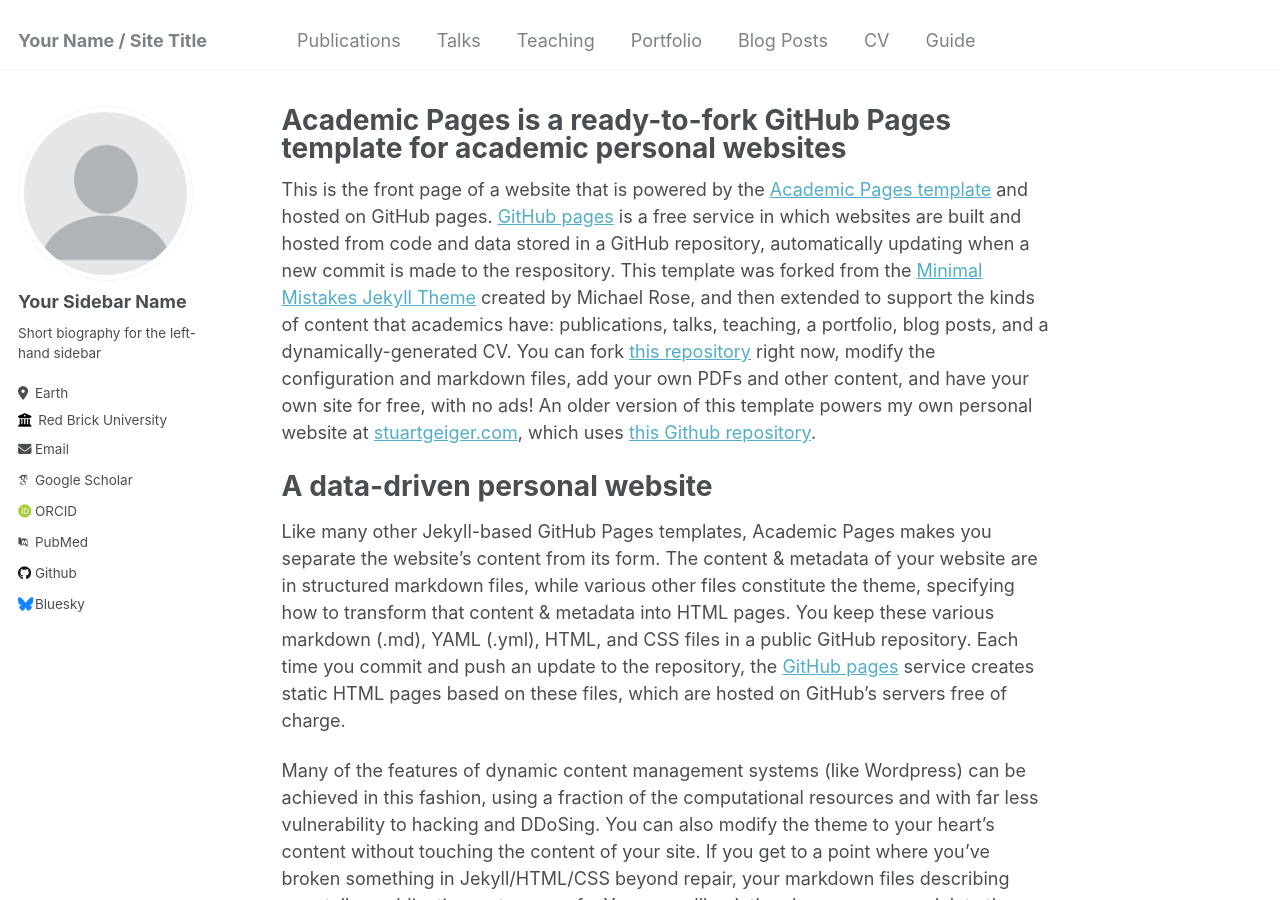
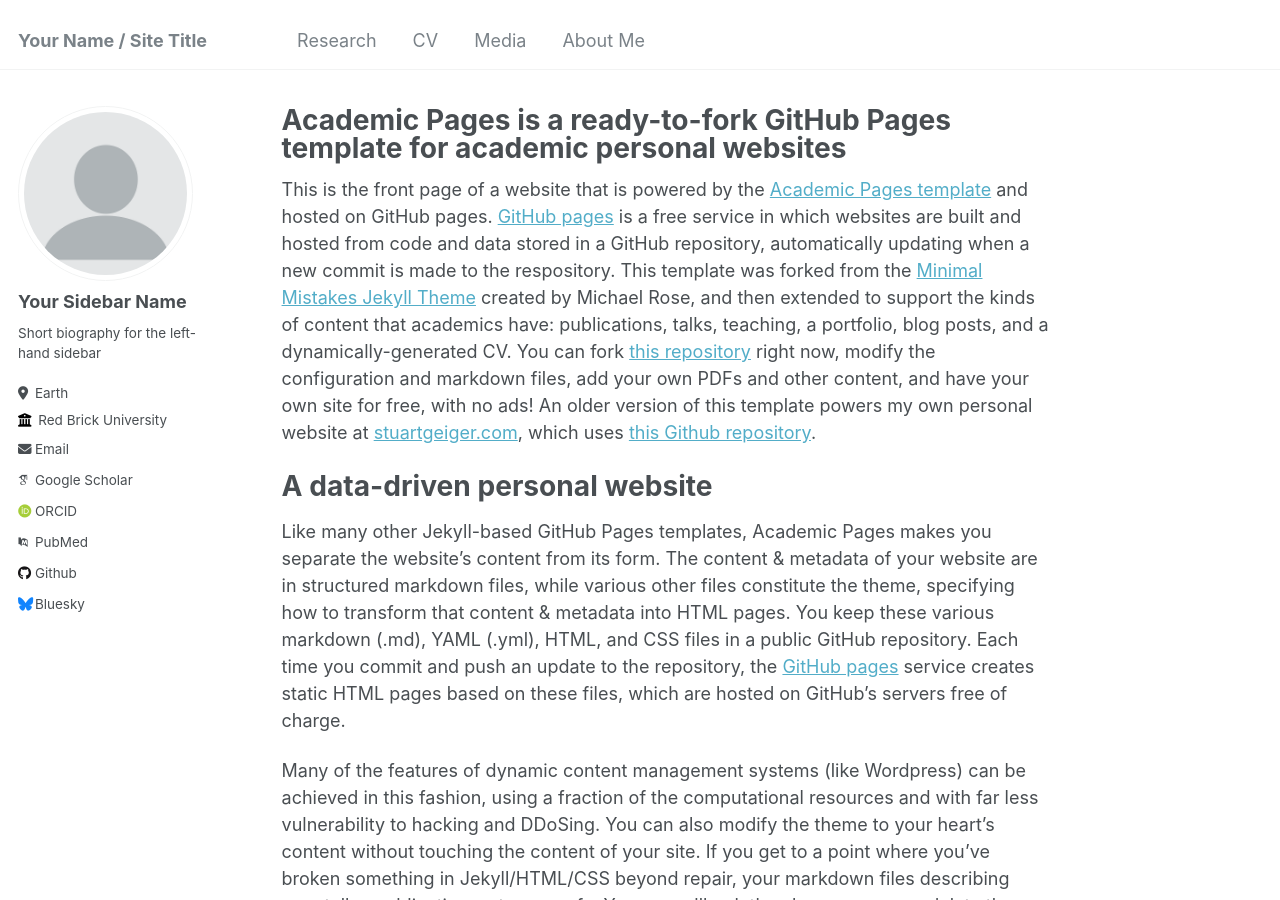
Before and after one commit to micah-baum/micah-baum.github.io, a Jekyll site: the page built from _pages/about.md, in a window 1280 px wide and 900 px high. Built offline with Jekyll 4.4.1, drawn with Linux system fonts in a browser that asks for light colours; some web fonts are replaced.

Commit message:
Update navigation.yml

```diff
--- a/_data/navigation.yml
+++ b/_data/navigation.yml
@@ -1,22 +1,13 @@
 # main links links
 main:
-  - title: "Publications"
-    url: /publications/
-
-  - title: "Talks"
-    url: /talks/
-
-  - title: "Teaching"
-    url: /teaching/
-
-  - title: "Portfolio"
-    url: /portfolio/
-
-  - title: "Blog Posts"
-    url: /year-archive/
+  - title: "Research"
+    url: /research/
 
   - title: "CV"
-    url: /cv/
+    url: /files/baum_cv.pdf/
 
-  - title: "Guide"
-    url: /markdown/
+  - title: "Media"
+    url: /media/
+
+  - title: "About Me"
+    url: /about-me/
```
